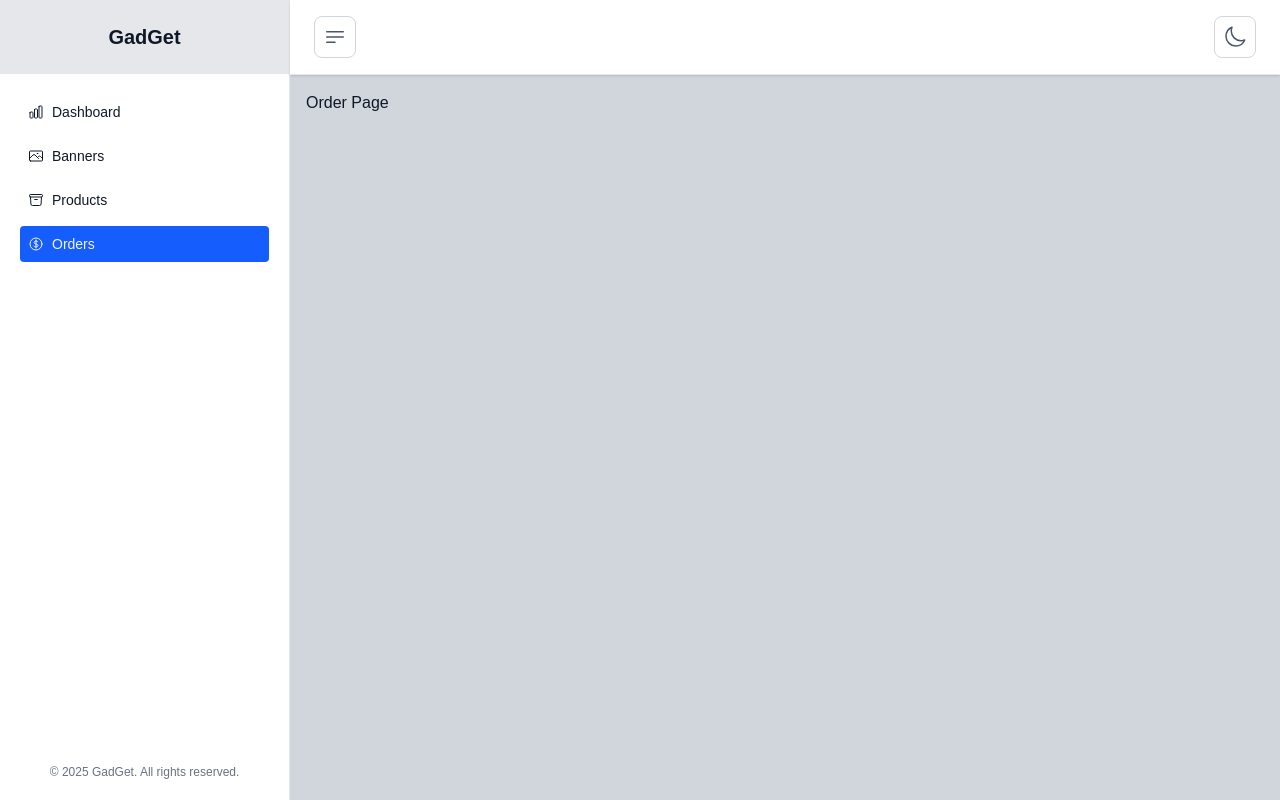
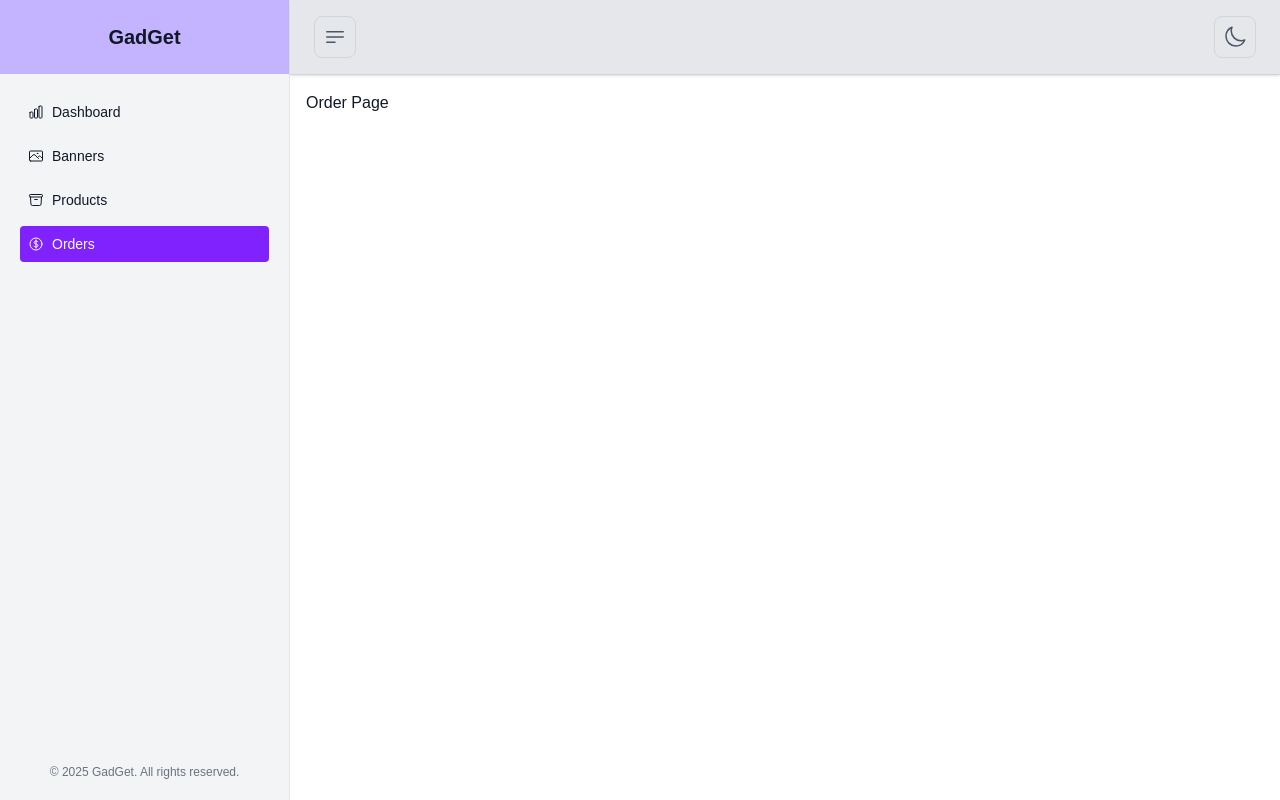
Before and after one commit to DCH-dev-creater/gadget, a Next.js app in the folder frontend/: page /admin/order in a window 1280 px wide. Built offline with nearby package versions, Linux system fonts and the light colour scheme.

Commit message:
feat: update layout styles and enhance sidebar and header appearance

```diff
--- a/frontend/app/(admin)/admin/(pages)/layout.js
+++ b/frontend/app/(admin)/admin/(pages)/layout.js
@@ -3,11 +3,11 @@ import AppHeader from "@/layouts/AppHeader";
 
 export default function ContentLayuot({children}) {
     return (
-        <div className="w-full h-screen flex dark:bg-gray-900 bg-gray-300">
+        <div className="w-full h-screen flex dark:bg-gray-900 bg-white">
             <AppSidebar />
             <div className={`flex-1 transition-all duration-300 ease-in-out ml-[290px]`}>
                <AppHeader />
-                <div className="p-4 mx-auto">
+                <div className="p-4 w-full bg-white dark:bg-gray-800">
                     {children}
                 </div>
             </div>
--- a/frontend/components/ThemeToggleButton.js
+++ b/frontend/components/ThemeToggleButton.js
@@ -11,7 +11,7 @@ const ThemeToggleButton = () => {
 
   return (
     <button
-      className="p-2 cursor-pointer items-center justify-center border-gray-300 rounded-lg z-99999 dark:border-gray-700 flex border"
+      className="p-2 cursor-pointer items-center justify-center border-gray-300 rounded-lg z-99999 dark:border-gray-700 flex border dark:hover:bg-gray-700 hover:bg-gray-300"
       onClick={handleThemeToggle}
     >
       <SunIcon className="hidden dark:block dark:text-gray-300 text-gray-600 size-6" />
--- a/frontend/layouts/AppHeader.js
+++ b/frontend/layouts/AppHeader.js
@@ -9,7 +9,7 @@ const AppHeader = () => {
     };
 
   return (
-    <header className="sticky top-0 flex w-full bg-white border-gray-200 z-99999 dark:border-gray-800 dark:bg-gray-900 lg:border-b shadow">
+    <header className="sticky top-0 flex w-full bg-gray-200 border-gray-300 z-99999 dark:border-gray-600 dark:bg-gray-800 lg:border-b shadow">
       <div className="flex flex-col items-center justify-between grow lg:flex-row lg:px-6">
         <div className="flex items-center justify-between w-full gap-2 px-3 py-3 border-b border-gray-200 dark:border-gray-800 sm:gap-4 lg:justify-normal lg:border-b-0 lg:px-0 lg:py-4">
             <button
--- a/frontend/layouts/AppSidebar.js
+++ b/frontend/layouts/AppSidebar.js
@@ -15,8 +15,8 @@ const AppSidebar = () => {
   const pathname = usePathname();
 
   return (
-    <aside className='fixed w-[290px] mt-16 flex flex-col lg:mt-0 top-0 left-0 bg-white dark:bg-gray-900 dark:border-gray-800 text-gray-900 h-screen transition-all duration-300 ease-in-out z-50 border-r border-gray-200' >
-      <div className='text-xl bg-gray-200 dark:bg-gray-700 h-[74px] font-bold dark:text-gray-100 flex items-center justify-center'>GadGet</div>
+    <aside className='fixed w-[290px] mt-16 flex flex-col lg:mt-0 top-0 left-0 bg-gray-100 dark:bg-gray-800 dark:border-gray-600 text-gray-900 h-screen transition-all duration-300 ease-in-out z-50 border-r border-gray-200' >
+      <div className='text-xl bg-violet-300 dark:bg-violet-900 h-[74px] font-bold dark:text-gray-100 flex items-center justify-center'>GadGet</div>
       <nav className='mt-5 px-5'>
         <ul className='space-y-2'>
           {menuItems.map((item, index) => {
@@ -24,7 +24,7 @@ const AppSidebar = () => {
             return (
               <li key={index}>
                 <Link href={item.path} className={`flex items-center space-x-3 p-2 rounded transition-colors
-                  ${isActive ? 'bg-blue-600 dark:bg-blue-400 dark:text-gray-100 text-gray-100' : 'hover:bg-gray-200 dark:hover:bg-gray-800 dark:text-gray-100 text-gray-900'}`}>
+                  ${isActive ? 'bg-violet-600 dark:bg-violet-400 dark:text-white text-white' : 'hover:bg-violet-300 dark:hover:bg-violet-800 dark:text-gray-100 text-gray-900'}`}>
                   <span className='mr-2'>{item.icon}</span>
                   <span className="text-sm font-medium">{item.name}</span>
                 </Link>
```
